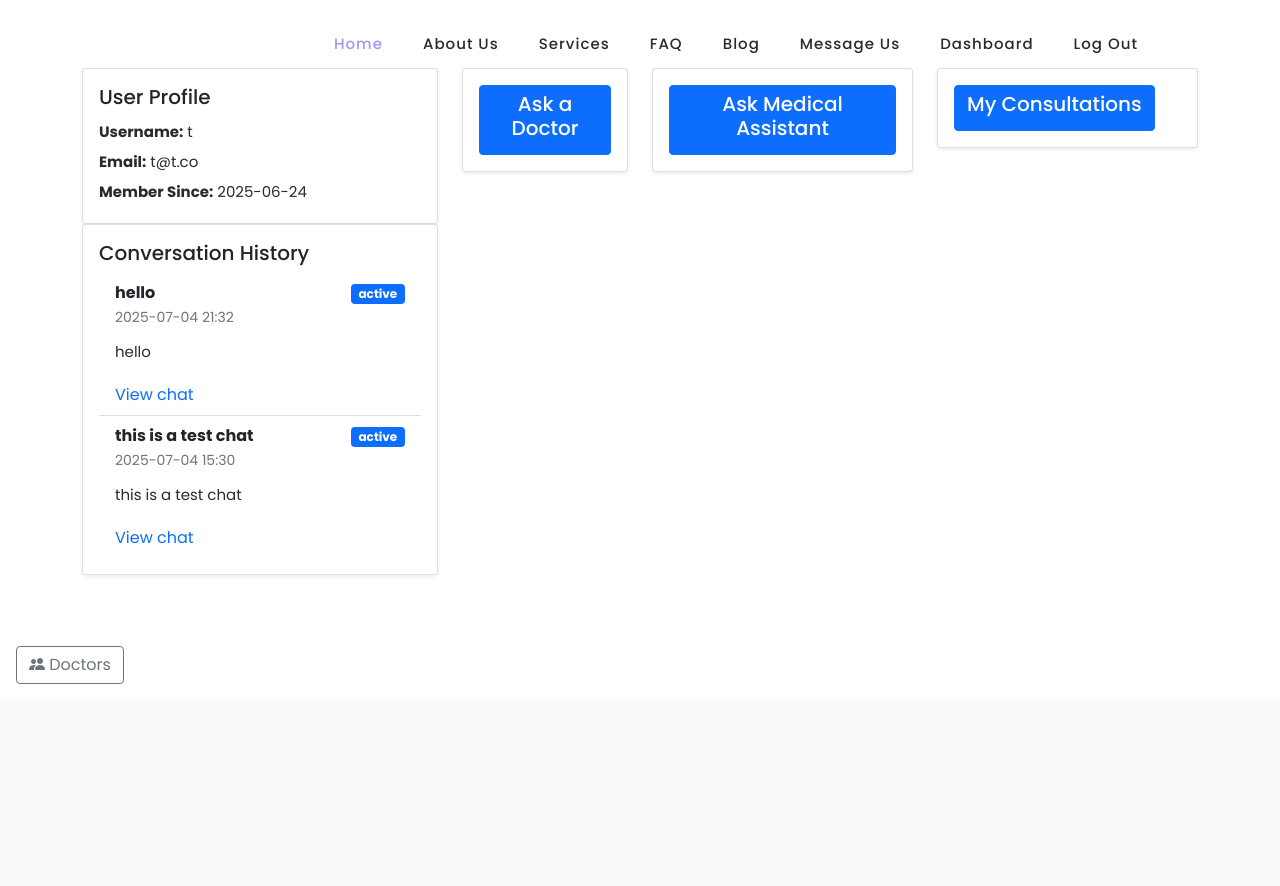
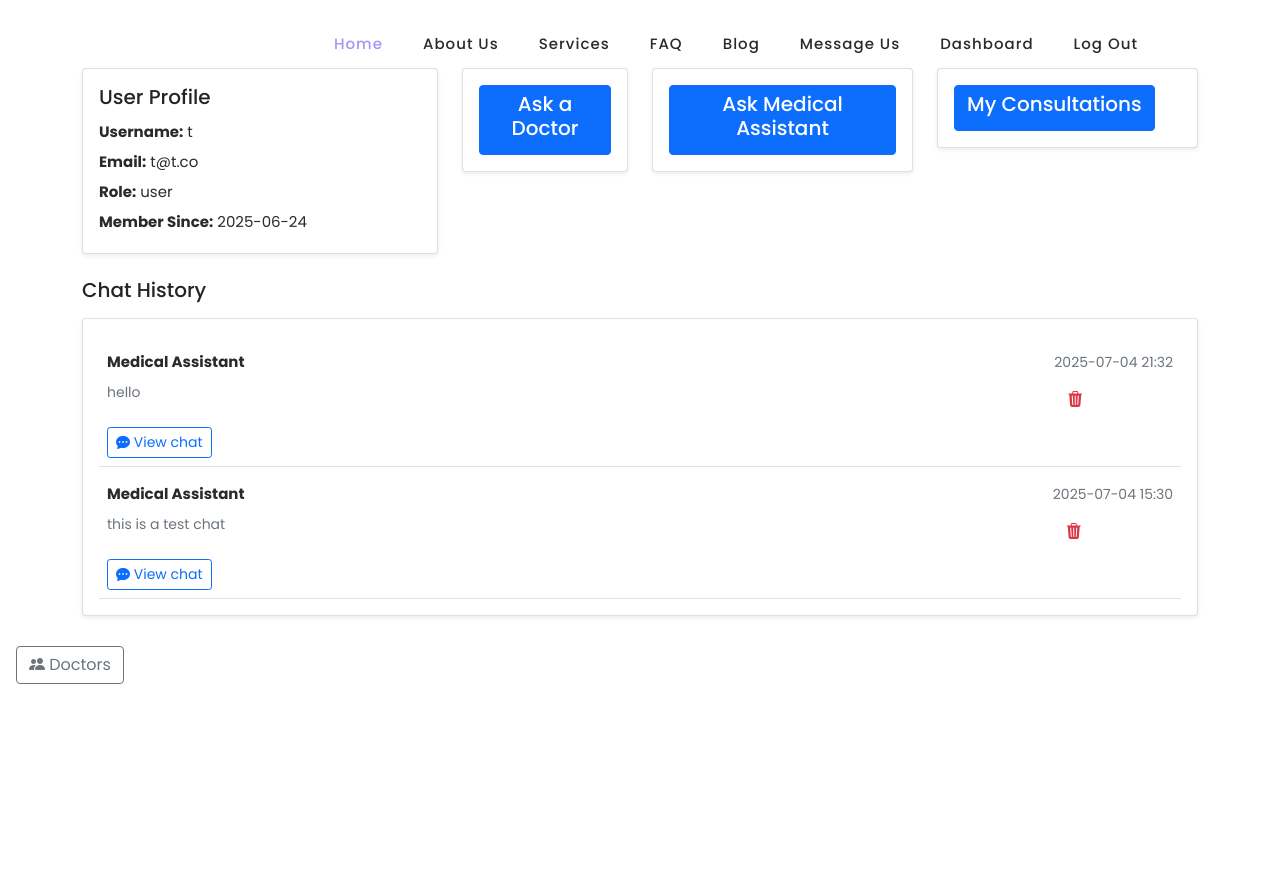
Before and after one commit to Houssam-Sawan/Clear-Diagnose, a Flask app: page /dashboard in a window 1280 px wide. Shown: the part 100-986 px from the top of the page. Before the commit the page ends 784 px from the top, so only its background shows below. Run offline with Flask 3, Linux system fonts and the light colour scheme; a user stored in the database is signed in; data comes from the database, SQL or seed files in the repository; both versions use the stored data as it was after the commit; parts of the project's set-up code (start-up, migrations or seed data) failed here and were passed over; some libraries are stand-ins or nearby versions.

Commit message:
finish questinare intigration

```diff
--- a/app.py
+++ b/app.py
@@ -111,7 +111,7 @@ def logout():
     logout_user()
     return redirect(url_for('home'))
 
-@app.route("/dashboard")
+@app.route("/dashboard", methods=["GET", "POST"])
 def dashboard():
     conversations = Conversation.query.filter_by(user_id=current_user.id).order_by(Conversation.timestamp.desc()).all()
     doctors = db.session.query(User).join(Doctor).filter(User.role == 'doctor').all()
@@ -126,7 +126,7 @@ def new_chat(doctor_id):
         new_message = request.form.get('message')
 
         # Create a new conversation with the current user
-        new_subject = new_message[:50]  # Use the first 50 characters of the message as the subject
+        new_subject = new_message[:40]  # Use the first 50 characters of the message as the subject
         new_conv = Conversation(user_id=current_user.id, subject=new_subject, role='User', doctor_id=doctor_id, timestamp=datetime.now())
         db.session.add(new_conv)
         db.session.commit()
@@ -237,6 +237,20 @@ def delete_conversation(conversation_id):
     #flash("Conversation deleted successfully.", "success")
     return redirect(url_for('chat', conversation_id=0))
 
+@app.route('/chattt/<int:conversation_id>/delete', methods=['POST'])
+@login_required
+def deletee_conversation(conversation_id):
+    conversation = Conversation.query.filter_by(id=conversation_id, user_id=current_user.id).first_or_404()
+
+    # Delete all messages in the conversation
+    Message.query.filter_by(conversation_id=conversation.id).delete()
+
+    # Then delete the conversation itself
+    db.session.delete(conversation)
+    db.session.commit()
+
+    #flash("Conversation deleted successfully.", "success")
+    return redirect(url_for('dashboard'))
 MODEL = "llama3-70b-8192"
 
 def ask_medical_bot(user_input):
@@ -327,18 +341,40 @@ def submit_consultation():
     return redirect(url_for('consultation_form'))
 
 # 3. Route for the thank you page after successful submission
-@app.route('/thank-you/consultation/<int:consultation_id>', methods=['GET'])
+@app.route('/thank-you/<int:consultation_id>', methods=['GET'])
 def thank_you(consultation_id):
     """Displays a thank you page after successful form submission."""
+    consultation = Consultation.query.get_or_404(consultation_id)
+    doctor_id = consultation.doctor_id
+    # Create a new conversation for the current userm
+    new_message = format_consultation_data(consultation_id)
 
-    return render_template('thanks.html', consultation_id=consultation_id)
+    # Create a new conversation with the current user
+    new_subject = new_message[:40]  # Use the first 50 characters of the message as the subject
+    new_conv = Conversation(user_id=current_user.id, subject=new_subject, role='User', doctor_id=doctor_id, timestamp=datetime.now())
+    db.session.add(new_conv)
+    db.session.commit()
+    msg = Message( conversation_id=new_conv.id, sender_id=current_user.id, role='User', content=new_message, timestamp=datetime.now())
+    db.session.add(msg)
+    db.session.commit()
 
+    if not doctor_id:
+        # Call the Online medical bot API
+        bot_response = ask_medical_bot(new_message)
+        #bot_response = ask_local_bot(user_input)
+        #bot_response = "test response"  # Placeholder for actual bot response
 
+        bot_msg = Message(
+            conversation_id=new_conv.id,
+            sender_id=0,  # Assuming 0 is the bot's ID
+            content=bot_response,
+            role='Assistant',
+            timestamp=datetime.now()
+        )
+        db.session.add(bot_msg)
+        db.session.commit()
+    return render_template('thanks.html', consultation=consultation, conversation=new_conv)
 
-@app.route('/consult_doctor/doctor/<int:doctor_id>/consultation/<int:consultation_id>', methods=['GET', 'POST'])
-@login_required
-def consult_doctor(doctor_id, consultation_id):
-    """Allows a doctor to view and respond to a specific consultation."""
 
 ### ----------------------------------------------------------------- ###
 # --- Consultation Routes ---
@@ -368,7 +404,7 @@ def format_consultation_data(consultation_id):
 
     # Format the consultation data for display
     consultation_text = f"""
-    New Consultation Request Submitted (ID: {new_consultation.id}),
+    Consultation (ID: {new_consultation.id})   ,
     --- 1. Personal Information and Main Complaint ---
     - Full Name: {new_consultation.full_name}
     - Age: {new_consultation.age}
--- a/templates/base.html
+++ b/templates/base.html
@@ -59,7 +59,7 @@
                 class="bi bi-circle-fill {% if doctor_user.is_online %}text-success{% else %}text-secondary{% endif %}"></i>
             </small>
           </div>
-          <a href="{{ url_for('chat',conversation_id=0, doctor_id=doctor_user.id) }}" >
+          <a href="{{ url_for('consultation_form', doctor_id=doctor_user.id) }}" >
             <button class="btn btn-sm btn-outline-primary">Chat</button>
           </a>
         </div>
--- a/templates/dashboard.html
+++ b/templates/dashboard.html
@@ -16,41 +16,11 @@
           <h5 class="card-title">User Profile</h5>
           <p><strong>Username:</strong> {{ current_user.username }}</p>
           <p><strong>Email:</strong> {{ current_user.email }}</p>
+          <p><strong>Role:</strong> {{ current_user.role }}</p>
           <p><strong>Member Since:</strong> {{ current_user.created_at.strftime('%Y-%m-%d') }}</p>
         </div>
       </div>
-      <!-- Conversation History -->
-      <div class="card shadow-sm">
-        <div class="card-body">
-          <h5 class="card-title">Conversation History</h5>
 
-          {% if conversations %}
-            <ul class="list-group list-group-flush">
-            {% for convo in conversations %}
-                <li class="list-group-item">
-                    <div class="d-flex justify-content-between">
-                      <div>
-                          <strong>{{ convo.subject }}</strong><br>
-                          <small class="text-muted">{{ convo.timestamp.strftime('%Y-%m-%d %H:%M') }}</small>
-                      </div>
-                      <div>
-                          <span class="badge bg-primary">{{ convo.status }}</span>
-                      </div>
-                    </div>
-                    <p class="mb-1 mt-2">{{ convo.subject[:120] }}{% if convo.subject|length > 120 %}...{% endif %}</p>
-                  <div class="mt-3">
-                        <a href="{{ url_for('chat', conversation_id=convo.id) }}">
-                        View chat
-                        </a>
-                  </div>
-                </li>
-            {% endfor %}
-            </ul>
-          {% else %}
-            <p class="text-muted">No conversation history yet.</p>
-          {% endif %}
-        </div>
-      </div>
     </div>
 
     <!-- Ask a Doctor -->
@@ -84,6 +54,112 @@
       </div>
     </div>
   </div>
+      <div class="row">
+        <h5 class="font-weight-bold mb-3 text-center text-lg-start">Chat History</h5>
+
+      <div class=" overflow-auto" style='height: 65vh;' id="chat-history">
+
+
+        <div class="card shadow-sm">
+          <div class="card-body">
+
+          {% if conversations %}
+            <ul class="list-unstyled mb-0">
+            {% for conversation in conversations %}
+              <li class="p-2 border-bottom">
+                <a href="#!" class="d-flex justify-content-between">
+                  <div class="d-flex flex-row">
+                    <!--
+                    <img src="https://mdbcdn.b-cdn.net/img/Photos/Avatars/avatar-1.webp" alt="avatar"
+                      class="rounded-circle d-flex align-self-center me-3 shadow-1-strong" style="width:80px">
+                    -->
+                    <div class="pt-1">
+                      <p class="fw-bold mb-0">
+                        {% if conversation.doctor_id %}
+                          {% if current_user.role == 'doctor' %}
+                            {{ conversation.user.username }}
+                          {% else %}
+                            Dr. {{ conversation.doctor_id | doctor_name }}
+                          {% endif %}
+                        {% else %}
+                          Medical Assistant
+                        {% endif %}
+                      </p>
+                      <p class="small text-muted">{{ conversation.subject[:120] }}{% if conversation.subject|length > 120 %}...{% endif %}</p>
+                    </div>
+                  </div>
+                  <div class="pt-1">
+                    <p class="small text-muted mb-1">{{ conversation.timestamp.strftime('%Y-%m-%d %H:%M') }}</p>
+                    <form method="POST"
+                          action="{{ url_for('deletee_conversation', conversation_id=conversation.id) }}"
+                          class="delete-form">
+                      <button type="button" class="btn btn-link text-danger trigger-delete">
+                        <i class="bi bi-trash3-fill"></i>
+                      </button>
+                    </form>
+                  </div>
+                </a>
+                      <p>
+                        {% if current_user.role == 'doctor' %}
+                        <a href="{{ url_for('chat', conversation_id=conversation.id,doctor_id=conversation.doctor_id, user_id=conversation.user_id) }}" class="btn btn-sm btn-outline-primary mt-2">
+
+                        {% else %}
+                        <a href="{{ url_for('chat', conversation_id=conversation.id, doctor_id=conversation.doctor_id) }}" class="btn btn-sm btn-outline-primary mt-2">
+
+                        {% endif %}
+
+                          <i class="bi bi-chat-dots-fill"></i>
+                        View chat
+                        </a>
+                      </p>
+              </li>
+              {% endfor %}
+            </ul>
+
+          {% else %}
+            <p class="text-muted">No conversation history yet.</p>
+          {% endif %}
+          </div>
+        </div>
+
+      </div>
+      </div>
+</div>
+
+<!-- Delete Confirmation Modal -->
+<div class="modal fade" id="deleteConfirmModal" tabindex="-1" aria-labelledby="deleteConfirmLabel" aria-hidden="true">
+  <div class="modal-dialog modal-dialog-centered">
+    <div class="modal-content">
+      <div class="modal-header">
+        <h5 class="modal-title" id="deleteConfirmLabel">Confirm Deletion</h5>
+        <button type="button" class="btn-close" data-bs-dismiss="modal" aria-label="Close"></button>
+      </div>
+      <div class="modal-body">
+        Are you sure you want to delete this entire conversation? This action cannot be undone.
+      </div>
+      <div class="modal-footer">
+        <button type="button" class="btn btn-secondary" data-bs-dismiss="modal">Cancel</button>
+        <button type="button" id="confirmDeleteBtn" class="btn btn-danger">Delete</button>
+      </div>
+    </div>
+  </div>
 </div>
 
 {% endblock %}
+{% block scripts %}
+<script >
+    $(document).ready(function () {
+    $('.trigger-delete').on('click', function () {
+      $formToSubmit = $(this).closest('form');
+      $('#deleteConfirmModal').modal('show');
+    });
+
+    $('#confirmDeleteBtn').on('click', function () {
+      if ($formToSubmit) {
+        $formToSubmit.submit();
+      }
+    });
+  });
+
+</script>
+{% endblock %}
--- a/templates/question.html
+++ b/templates/question.html
@@ -25,7 +25,8 @@
                     <li class="scroll-to-section"><a href="#services">Services</a></li>
                     <li class="scroll-to-section"><a href="#blog">Blog</a></li>
                     <li class="scroll-to-section"><a href="#contact">Message Us</a></li>
-                    <li class="scroll-to-section"><a href="{{url_for('chat', conversation_id=0)}}">Dashboard</a></li>
+                    <li class="scroll-to-section"><a href="{{url_for('dashboard')}}">Dashboard</a></li>
+
                 </ul>
                 <a class='menu-trigger'>
                     <span>Menu</span>
```
Also changed, not shown: templates/thanks.html (+15 -3 lines), instance/app.db.
